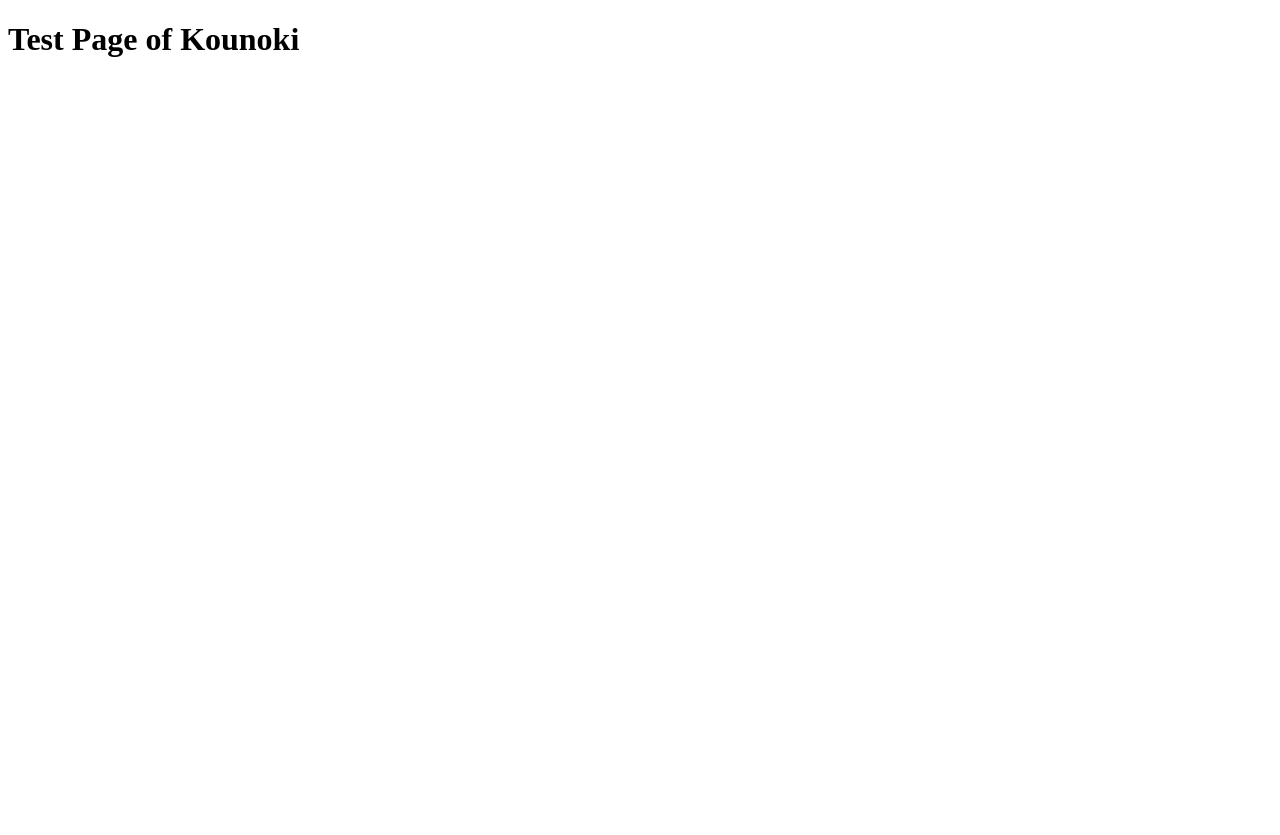
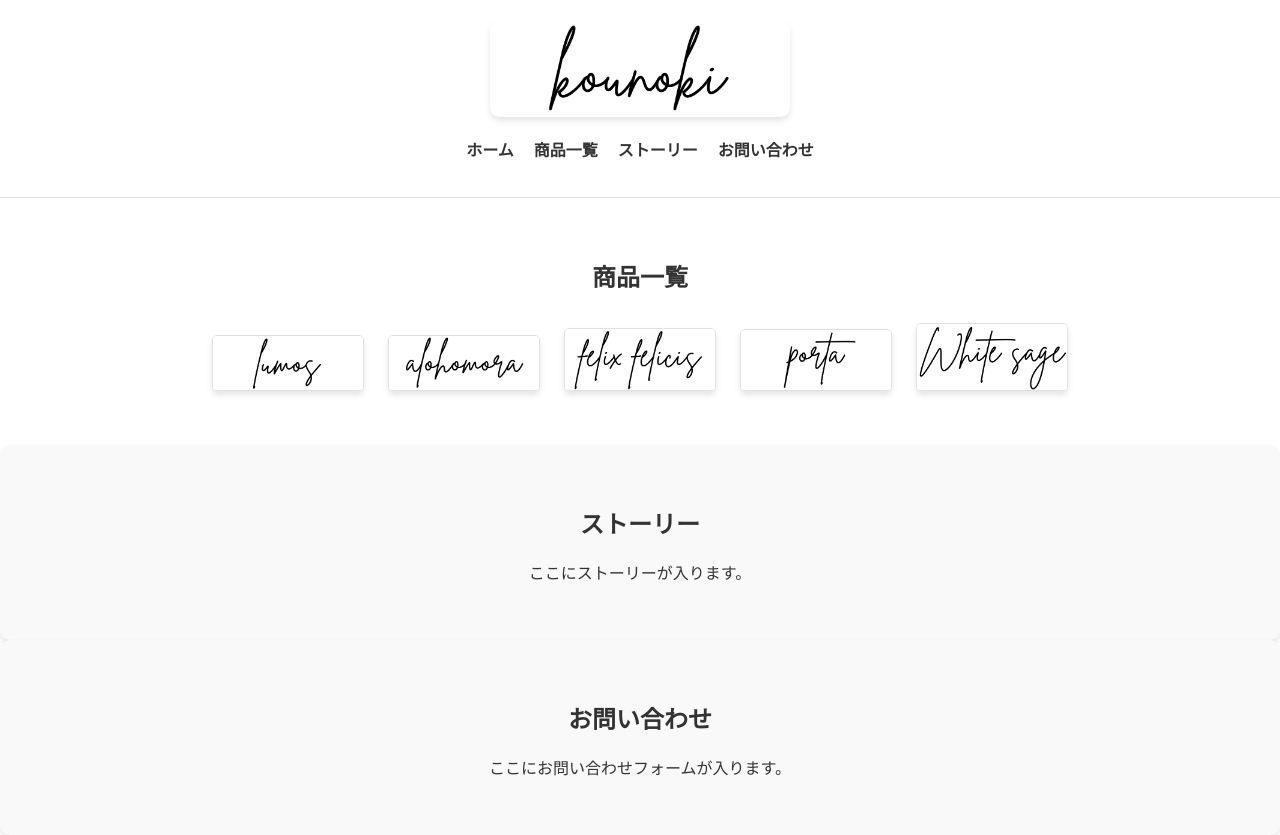
Before and after one commit to kounoki0321/kounoki_website, a plain HTML site: page index.html in a window 1280 px wide. Before the commit the page ends 800 px from the top, so only its background shows below. Drawn offline with Linux system fonts and the light colour scheme; a web font is replaced by a local one.

Commit message:
First_commit

```diff
--- a/index.html
+++ b/index.html
@@ -1,11 +1,75 @@
 <!DOCTYPE html>
 <html lang="ja">
-<head>
-    <meta charset="UTF-8">
-    <meta name="viewport" content="width=device-width, initial-scale=1.0">
-    <title>test</title>
-</head>
-<body>
-    <h1>Test Page of Kounoki</h1>
-</body>
+  <head>
+    <meta charset="UTF-8" />
+    <meta name="viewport" content="width=device-width, initial-scale=1.0" />
+    <title>kounoki | 魔女のくすり店</title>
+    <link rel="icon" href="images/kounoki_logo_sircle.png" type="image/png" />
+    <link rel="stylesheet" href="style.css" />
+  </head>
+  <body>
+    <header>
+      <img
+        src="images/kounoki_title_logo.jpeg"
+        alt=""
+        style="width: 300px; height: auto"
+      />
+      <nav>
+        <ul>
+          <a href="./index.html">
+            <li>ホーム</li>
+          </a>
+          <a href="#item">
+            <li>商品一覧</li>
+          </a>
+          <a href="#story">
+            <li>ストーリー</li>
+          </a>
+          <a href="#contact">
+            <li>お問い合わせ</li>
+          </a>
+        </ul>
+      </nav>
+    </header>
+    <main>
+      <section id="item" style="font-family: 'brittany'">
+        <h2>商品一覧</h2>
+        <img
+          src="images/lumos.jpeg"
+          alt=""
+          style="width: 150px; height: auto"
+        />
+        <img
+          src="images/alohomora.jpeg"
+          alt=""
+          style="width: 150px; height: auto"
+        />
+        <img
+          src="images/felix_felicis.jpeg"
+          alt=""
+          style="width: 150px; height: auto"
+        />
+        <img
+          src="images/porta.jpeg"
+          alt=""
+          style="width: 150px; height: auto"
+        />
+        <img
+          src="images/white_sage.jpeg"
+          alt=""
+          style="width: 150px; height: auto"
+        />
+      </section>
+
+      <section id="story">
+        <h2>ストーリー</h2>
+        <p>ここにストーリーが入ります。</p>
+      </section>
+
+      <section id="contact">
+        <h2>お問い合わせ</h2>
+        <p>ここにお問い合わせフォームが入ります。</p>
+      </section>
+    </main>
+  </body>
 </html>
--- /dev/null
+++ b/style.css
@@ -0,0 +1,67 @@
+@import url("https://fonts.googleapis.com/css2?family=Brittany&display=swap");
+
+body {
+  background-color: #ffffff;
+  color: #333333;
+  font-family: Arial, sans-serif;
+  margin: 0;
+  padding: 0;
+}
+
+header {
+  text-align: center;
+  padding: 20px;
+  border-bottom: 1px solid #e0e0e0;
+}
+
+header img {
+  border-radius: 10px;
+  box-shadow: 0 4px 6px rgba(0, 0, 0, 0.1);
+}
+
+nav ul {
+  list-style: none;
+  padding: 0;
+  display: flex;
+  justify-content: center;
+  gap: 20px;
+}
+
+nav ul a {
+  text-decoration: none;
+  color: #333333;
+  font-weight: bold;
+  transition: color 0.3s;
+}
+
+nav ul a:hover {
+  color: #007bff;
+}
+
+section {
+  padding: 40px 20px;
+  text-align: center;
+}
+
+section#item h3 {
+  font-family: "Brittany", sans-serif;
+}
+
+section#item img {
+  margin: 10px;
+  border: 1px solid #e0e0e0;
+  border-radius: 5px;
+  box-shadow: 0 4px 6px rgba(0, 0, 0, 0.1);
+  transition: transform 0.3s;
+}
+
+section#item img:hover {
+  transform: scale(1.05);
+}
+
+section#story,
+section#contact {
+  background-color: #f9f9f9;
+  border-radius: 10px;
+  box-shadow: 0 4px 6px rgba(0, 0, 0, 0.1);
+}
```
Also changed, not shown: images/alohomora.jpeg (added), images/felix_felicis.jpeg (added), images/instalogo.webp (added), images/kounoki_logo_sircle.png (added), images/kounoki_title_logo.jpeg (added), images/lumos.jpeg (added), images/porta.jpeg (added), images/white_sage.jpeg (added), item.html (added).
